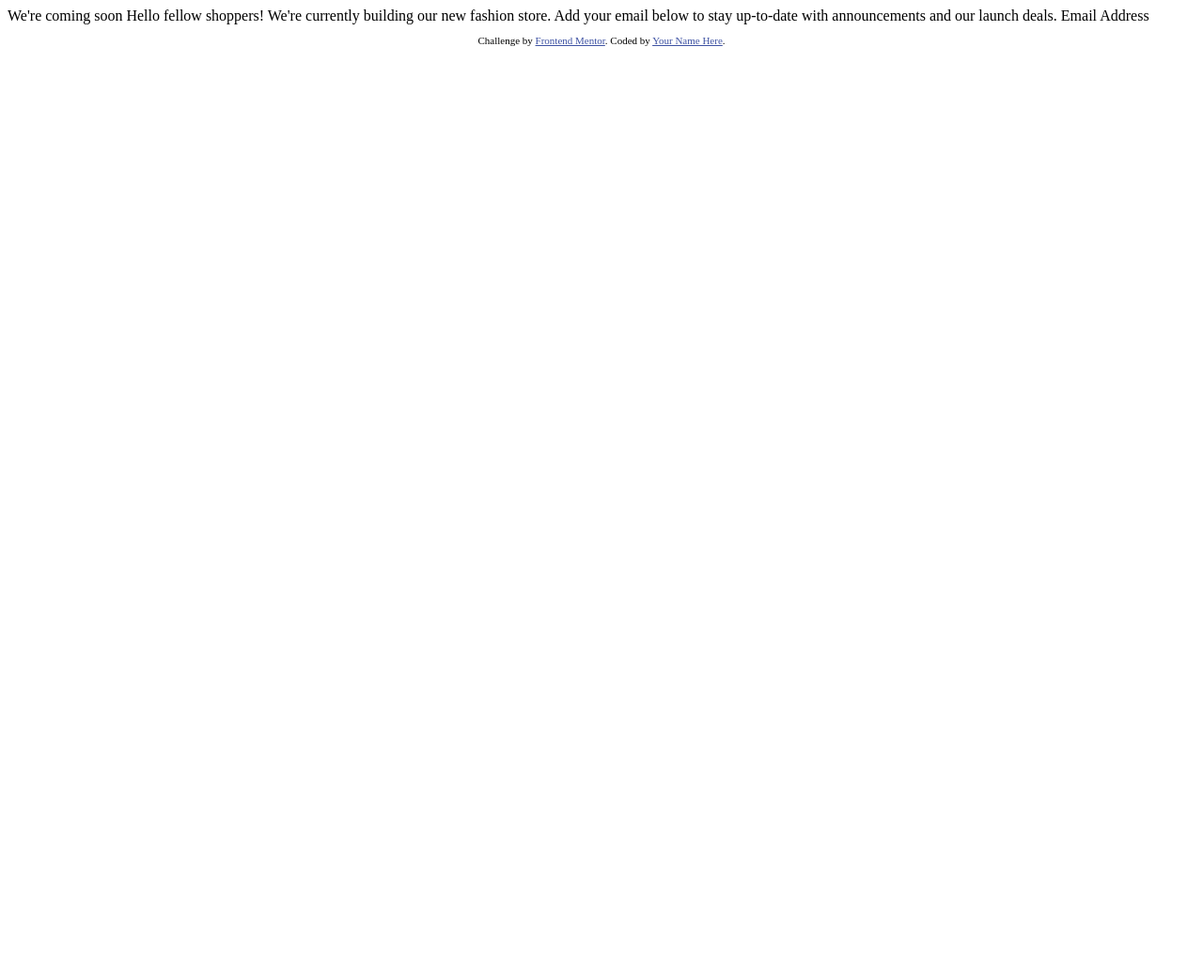
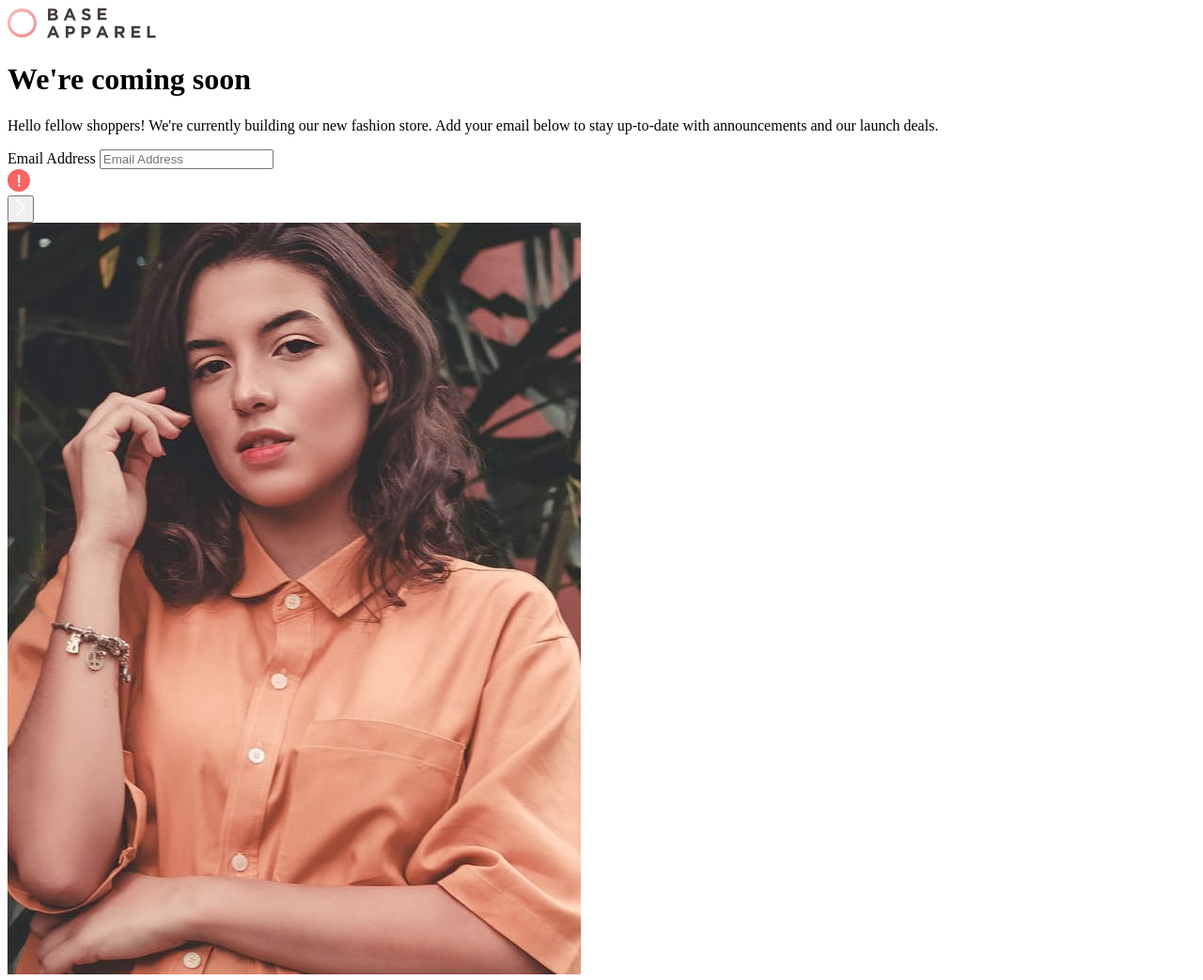
Before and after one commit to ania221B/base-apparel-coming-soon, a plain HTML site: page index.html in a window 1280 px wide. Shown: the top 1043 px of the page at 94% size. Before the commit the page ends 800 px from the top, so only its background shows below. Drawn offline with Linux system fonts and the light colour scheme.

Commit message:
html structure + css & js files added

```diff
--- a/index.html
+++ b/index.html
@@ -1,32 +1,96 @@
 <!DOCTYPE html>
 <html lang="en">
   <head>
-  <meta charset="UTF-8">
-  <meta name="viewport" content="width=device-width, initial-scale=1.0"> <!-- displays site properly based on user's device -->
+    <meta charset="UTF-8" />
+    <meta name="viewport" content="width=device-width, initial-scale=1.0" />
+    <!-- displays site properly based on user's device -->
 
-  <link rel="icon" type="image/png" sizes="32x32" href="./images/favicon-32x32.png">
+    <link
+      rel="icon"
+      type="image/png"
+      sizes="32x32"
+      href="./images/favicon-32x32.png"
+    />
 
     <title>Frontend Mentor | Base Apparel coming soon page</title>
 
     <!-- Feel free to remove these styles or customise in your own stylesheet 👍 -->
     <style>
-    .attribution { font-size: 11px; text-align: center; }
-    .attribution a { color: hsl(228, 45%, 44%); }
+      .attribution {
+        font-size: 11px;
+        text-align: center;
+      }
+      .attribution a {
+        color: hsl(228, 45%, 44%);
+      }
     </style>
   </head>
   <body>
+    <main>
+      <div class="logo">
+        <img src="images/logo.svg" alt="base apparel logo" />
+      </div>
 
-  We're coming soon
+      <div class="container">
+        <h1><span>We're</span> coming soon</h1>
+        <p>
+          Hello fellow shoppers! We're currently building our new fashion store.
+          Add your email below to stay up-to-date with announcements and our
+          launch deals.
+        </p>
 
-  Hello fellow shoppers! We're currently building our new fashion store.
-  Add your email below to stay up-to-date with announcements and our launch deals.
+        <form action="#">
+          <div>
+            <div>
+              <label for="email">Email Address</label>
+              <input
+                id="email"
+                name="email"
+                type="email"
+                placeholder="Email Address"
+              />
+            </div>
+            <div class="error">
+              <svg xmlns="http://www.w3.org/2000/svg" width="24" height="24">
+                <g fill="none" fill-rule="evenodd">
+                  <circle cx="12" cy="12" r="12" fill="#F96464" />
+                  <path
+                    fill="#FFF"
+                    fill-rule="nonzero"
+                    d="M13.256 6v9.056h-2V6h2zm-.944 12.464c-.384 0-.699-.104-.944-.312a1.027 1.027 0 0 1-.368-.824c0-.33.125-.608.376-.832.25-.224.563-.336.936-.336.373 0 .68.112.92.336.24.224.36.501.36.832 0 .341-.117.616-.352.824-.235.208-.544.312-.928.312z"
+                  />
+                </g>
+              </svg>
+            </div>
+            <button type="submit">
+              <svg xmlns="http://www.w3.org/2000/svg" width="12" height="20">
+                <path
+                  fill="none"
+                  stroke="#FFF"
+                  stroke-width="2"
+                  d="M1 1l8.836 8.836L1 18.671"
+                />
+              </svg>
+            </button>
+          </div>
+        </form>
+      </div>
 
-  Email Address
+      <picture>
+        <source srcset="images/hero-desktop.jpg" media="(min-width: 40em)" />
+        <img
+          src="images/hero-mobile.jpg"
+          alt="a young woman presenting orange shirt and a bracelet"
+        />
+      </picture>
+    </main>
 
     <footer>
       <p class="attribution">
-      Challenge by <a href="https://www.frontendmentor.io?ref=challenge" target="_blank">Frontend Mentor</a>.
-      Coded by <a href="#">Your Name Here</a>.
+        Challenge by
+        <a href="https://www.frontendmentor.io?ref=challenge" target="_blank"
+          >Frontend Mentor</a
+        >. Coded by <a href="#">Your Name Here</a>.
       </p>
     </footer>
   </body>
```
Also changed, not shown: css/styles.css (added), js/script.js (added). Lines whose indentation alone changed are shown as unchanged.
